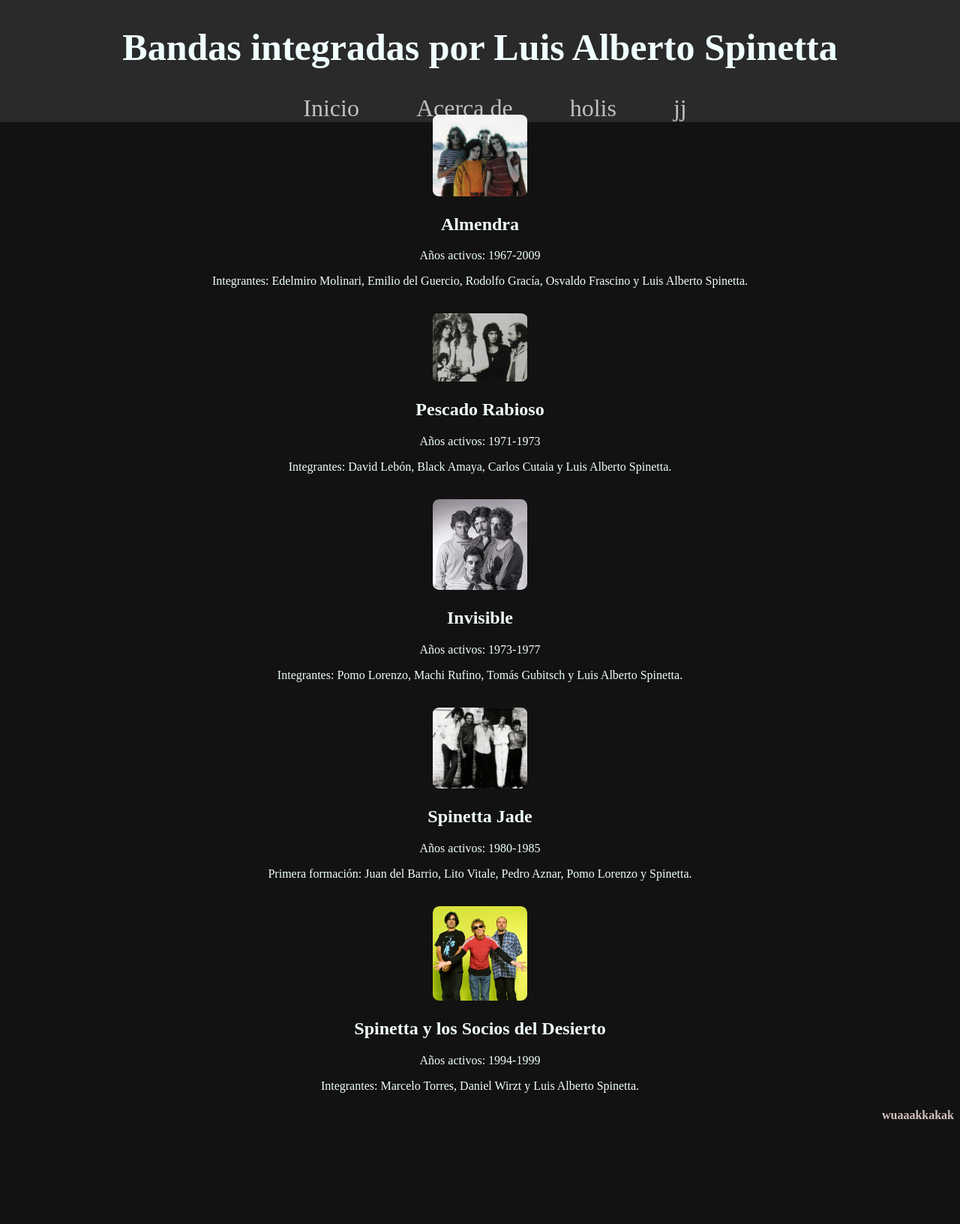
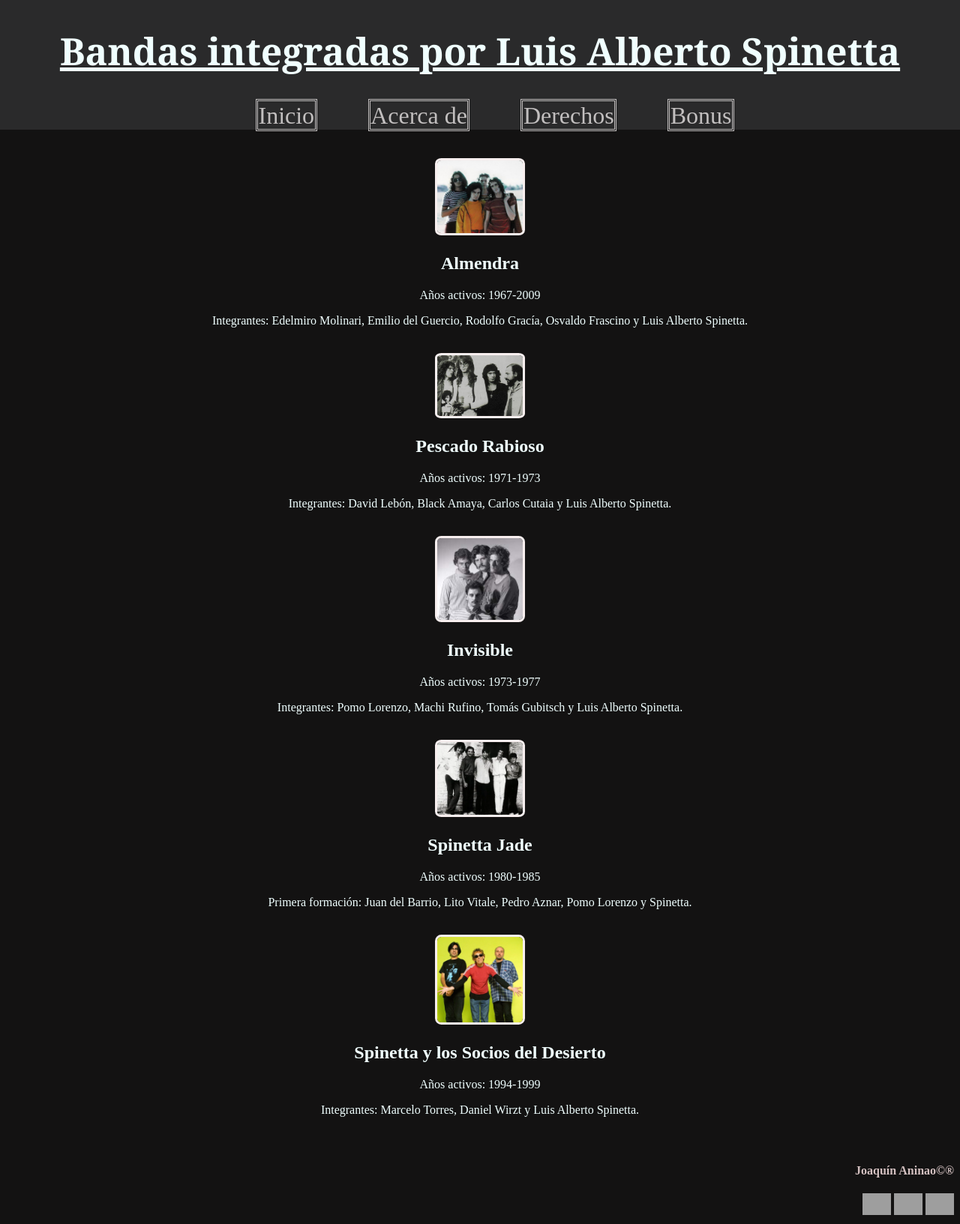
Before and after one commit to jaocAninao095/pruebanigga1, a plain HTML site: page index.html in a window 1280 px wide. Shown: the whole page at 75% size. Before the commit the page ends 1519 px from the top, so only its background shows below. Drawn offline with Linux system fonts and the light colour scheme; grey boxes are pictures that could not be loaded.

Commit message:
terminado

```diff
--- a/estilo.css
+++ b/estilo.css
@@ -11,21 +11,30 @@ h1 {
     text-align: center;
     font-size: 50px;
     font-weight: 600;
+    font-family: Georgia, 'Times New Roman', Times, serif;
     color: azure;
+    text-decoration: underline;
 }
 
 #hhh {
     text-align: center;
     list-style: none;
+    flex: none;
 }
 
 .hh {
     font-size: 2em;
     font-weight: 400;
     text-decoration: none;
-    border-radius: 4px;
-    padding: 4px;
+    border: solid;
+    border-color: #c2bfbf;
+    border-style: double;
+    padding: 0.5px;
     color: #c2bfbf;
+}
+
+.hh:hover {
+    background-color: #686767;
 }
 
 #hhh li {
@@ -36,15 +45,28 @@ h1 {
 #jjj {
     color: azure;
     text-align: center;
+    margin: 5%;
 }
 
 picture img {
     width: 10%;
     box-shadow: #c2bfbf;
     border-radius: 7%;
+    border: solid;
+    border-color: #f7eeee;
 }
 
 footer {
     text-align: right;
     color: #d3c0c0;
 }
+
+div img{
+    display: inline;
+    width: 3%;
+    height: 3%;
+}
+.lol {
+    width: 10%;
+    height: 10%;
+}
--- a/index.html
+++ b/index.html
@@ -15,10 +15,10 @@
         <h1>Bandas integradas por Luis Alberto Spinetta</h1>
         <nav>
             <ul id="hhh">
-                <li><a href="index.html" class="hh">Inicio</a></li>
-                <li><a href="ops/op2.html" class="hh">Acerca de</a></li>
-                <li><a href="ops/op3.html" class="hh">holis</a></li>
-                <li><a href="ops/op4.html" class="hh">jj</a></li>
+                <li><a href="bandas/jjjjj.html" class="hh">Inicio</a></li>
+                <li><a href="bandas/jjjjj.html" class="hh">Acerca de</a></li>
+                <li><a href="bandas/jjjjj.html" class="hh">Derechos</a></li>
+                <li><a href="bandas/jjjjj.html" class="hh">Bonus</a></li>
             </ul>
         </nav>
     </header>
@@ -45,7 +45,7 @@
         <br>
         <section>
             <picture>
-                <a href=""><img src="assets/img/invisble.jpeg" alt=""></a>
+                <a href="bandas/jjjjj.html"><img src="assets/img/invisble.jpeg" alt=""></a>
             </picture>
             <h2>Invisible</h2>
             <p>Años activos: 1973-1977</p>
@@ -55,7 +55,7 @@
         <br>
         <section>
             <picture>
-                <a href=""><img src="assets/img/spinetajade.webp" alt=""></a>
+                <a href="bandas/jjjjj.html"><img src="assets/img/spinetajade.webp" alt=""></a>
             </picture>
             <h2>Spinetta Jade</h2>
             <p>Años activos: 1980-1985</p>
@@ -64,7 +64,7 @@
         <br>
         <section>
             <picture>
-                <a href=""><img src="assets/img/spinettaylsdD.webp" alt=""></a>
+                <a href="bandas/jjjjj.html"><img src="assets/img/spinettaylsdD.webp" alt=""></a>
             </picture>
             <h2>Spinetta y los Socios del Desierto</h2>
             <p>Años activos: 1994-1999</p>
@@ -73,7 +73,19 @@
     </main>
 
     <footer>
-        <h4>wuaaakkakak</h4>
+        <h4>Joaquín Aninao©®</h4>
+
+        <div class="social">
+
+            <a href="bandas/jjjjj.html"><img src="https://www.pngmart.com/files/21/Instagram-Logo-PNG-HD.png"
+                    alt=""></a>
+            <a href="bandas/jjjjj.html"><img
+                    src="https://www.unipile.com/wp-content/uploads/2022/06/logo-facebook-gris.png"
+                    alt=""></a>
+            <a href="bandas/jjjjj.html"><img src="https://www.pngmart.com/files/20/TikTok-Logo-PNG.png" alt=""></a>
+
+        </div>
+
     </footer>
 
 </body>
```
Also changed, not shown: bandas/almendra.html (+1 -2 lines), bandas/jjjjj.html (renamed from ops/op4.html, +2 -4 lines), bandas/pescadorabioso.html (+2 -1 lines), ops/op1.html (deleted, +0 -12 lines), ops/op2.html (deleted, +0 -12 lines), ops/op3.html (deleted, +0 -12 lines).
